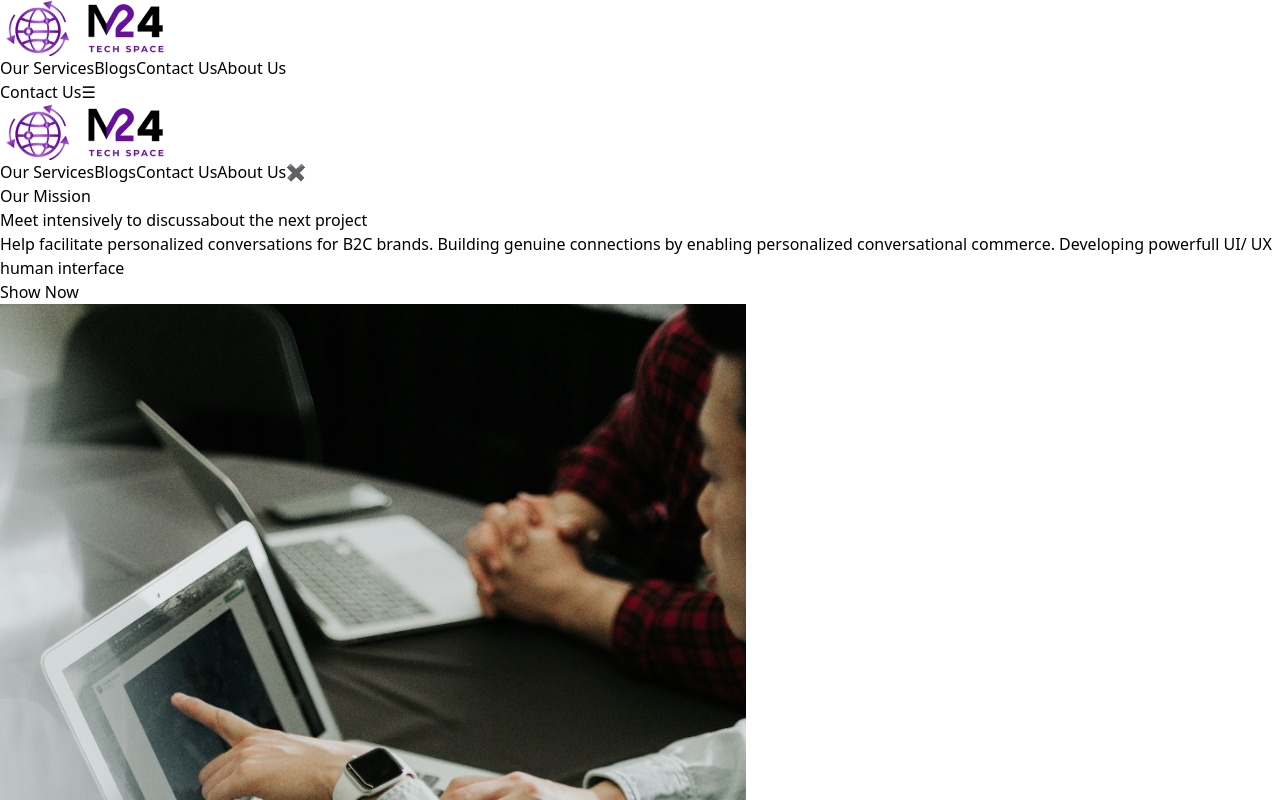
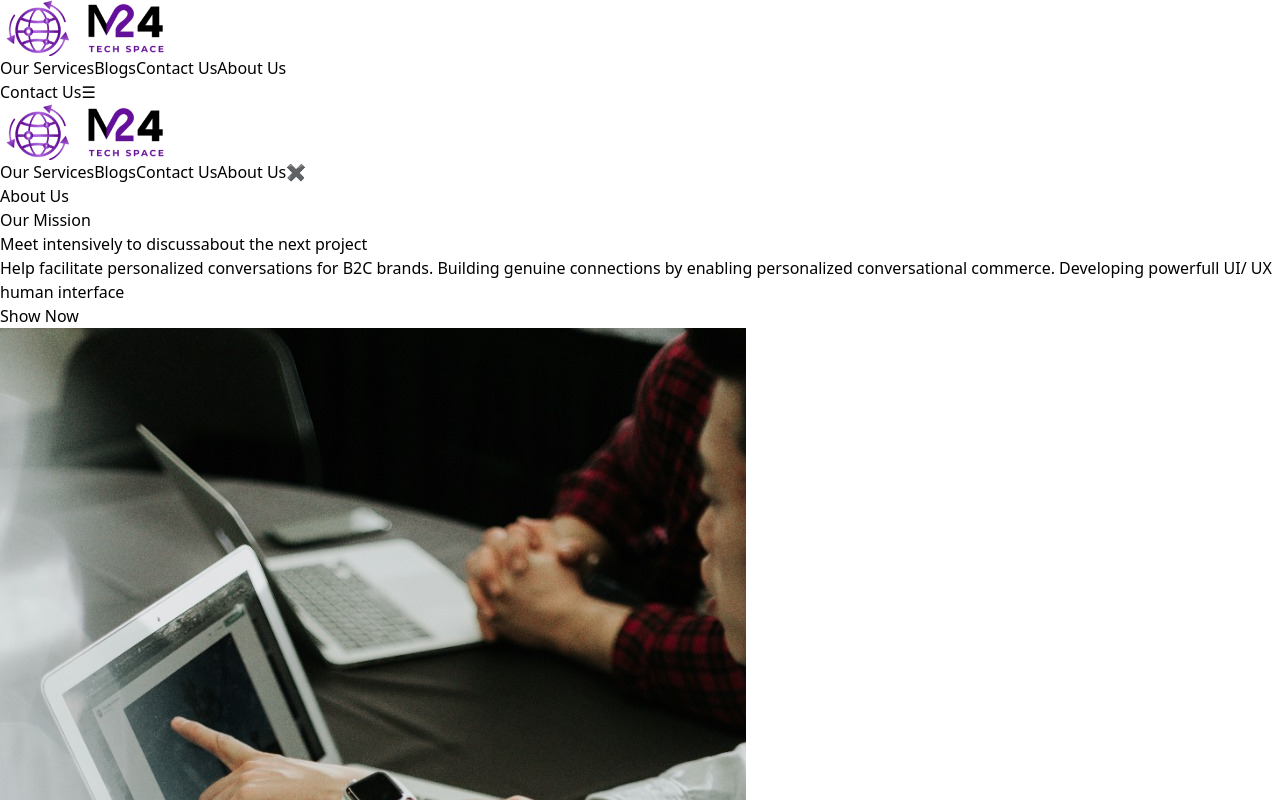
Before and after one commit to vishwajeetvc/techoHomePage, a React (Vite) app: page /about in a window 1280 px wide. Shown: the top 800 px of the page. Built offline with nearby package versions, Linux system fonts and the light colour scheme.

Commit message:
About us page ~Completed

```diff
--- a/src/components/Navbar.jsx
+++ b/src/components/Navbar.jsx
@@ -25,7 +25,7 @@
             <Link setOpen={setOpen} to="/ourservices" label="Our Services" />
             <Link setOpen={setOpen} to="/blog" label="Blogs" />
             <Link setOpen={setOpen} to="/contact" label="Contact Us" />
-            <Link setOpen={setOpen} to="/" label="About Us" />
+            <Link setOpen={setOpen} to="/about" label="About Us" />
           </div>
 
           {/* buttons for mid and low screen */}
--- a/src/components/Pages/About.jsx
+++ b/src/components/Pages/About.jsx
@@ -2,6 +2,7 @@
 import Button from "../Button"
 import Ready from "../Ready"
 import about1 from "../../assets/about1.jpeg"
+import Heading from "../Heading"
 
 export default function About() {
 	const sec = [
@@ -9,45 +10,52 @@
 			title: `Our Mission`,
 			heading: `Meet intensively to discussabout the next project`,
 			para: `Help facilitate personalized conversations for B2C brands. Building genuine connections by enabling personalized conversational commerce. Developing powerfull UI/ UX human interface`,
-			img: 'img',
+			img: about1,
 		},
 		{
 			title: `Our Mission`,
 			heading: `Meet intensively to discussabout the next project`,
 			para: `Help facilitate personalized conversations for B2C brands. Building genuine connections by enabling personalized conversational commerce. Developing powerfull UI/ UX human interface`,
-			img: 'img',
+			img: about1,
 		},
 	]
 	return (<>
+
+		<Heading label={`About Us`} />
 		<Sections datas={sec} />
 		<Ready />
 	</>)
 }
 function Sections({ datas }) {
-	return <div className="my-4">
+	return <div className="flex flex-col my-2">
 		{
 			datas.map((s, i) =>
-				<Section key={i} title={s.title} para={s.para} heading={s.heading} />
+				<Section key={i} index={i} img={s.img} title={s.title} para={s.para} heading={s.heading} />
 			)
 		}
-
 	</div>
 }
-function Section({ title, heading, img, para }) {
+function Section({ title, heading, img, para, index }) {
 	return <>
 		<Body>
-			<div className="text-[14px] sm:text-[18px]">
-				<h3 className={`text-purple-900 font-bold py-2`} >{title}</h3>
-				<h1 className={`font-bold text-[15px]`}>{heading}</h1>
-				<p>{para}</p>
-				<Button label={`Show Now`} className={'bg-purple-900 text-white'} />
-			</div>
-			<div className={`flex justify-center`}>
-				<div className={`w-full h-[150px] overflow-hidden`}>
-					<img src={about1} alt="img" />
+			<div className={`flex flex-col-reverse  ${index % 2 == 0 ? "md:flex-row" : " md:flex-row-reverse"} sm:justify-between items-center`}>
+				<div className={`text-[14px] sm:text-[20px] ${index % 2 != 0 ? "md:w-[48%]  md:pl-[50px]" : "md:w-[45%]"}`}>
+					<h3 className={`text-purple-900 sm:text-[28px] font-bold  my-2`} >{title}</h3>
+					<h1 className={`font-bold text-[20px] my-3 md:text-[32px]`}>{heading}</h1>
+					<p className={`my-2 text-gray-700 sm:my-5`}>{para}</p>
+					<Button label={`Show Now`} className={'bg-purple-900 text-white'} />
+				</div>
+				<div className={`flex justify-center md:w-[50%]`}>
+					<div className={`w-full h-[250px] my-4 sm:h-[450px]  overflow-hidden relative`}
+						style={{
+							borderTopLeftRadius: "14px",
+							borderBottomRightRadius: "14px",
+						}}
+					>
+						<img src={img} alt="img" className={`relative w-full top-[-100px]`} />
+					</div>
 				</div>
 			</div>
-
 		</Body>
 	</>
 }
```
